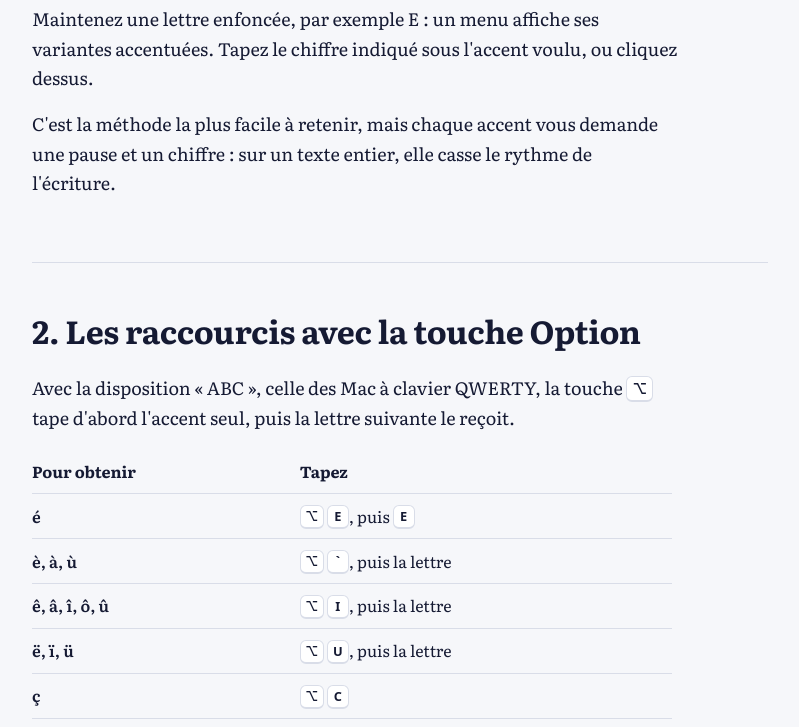
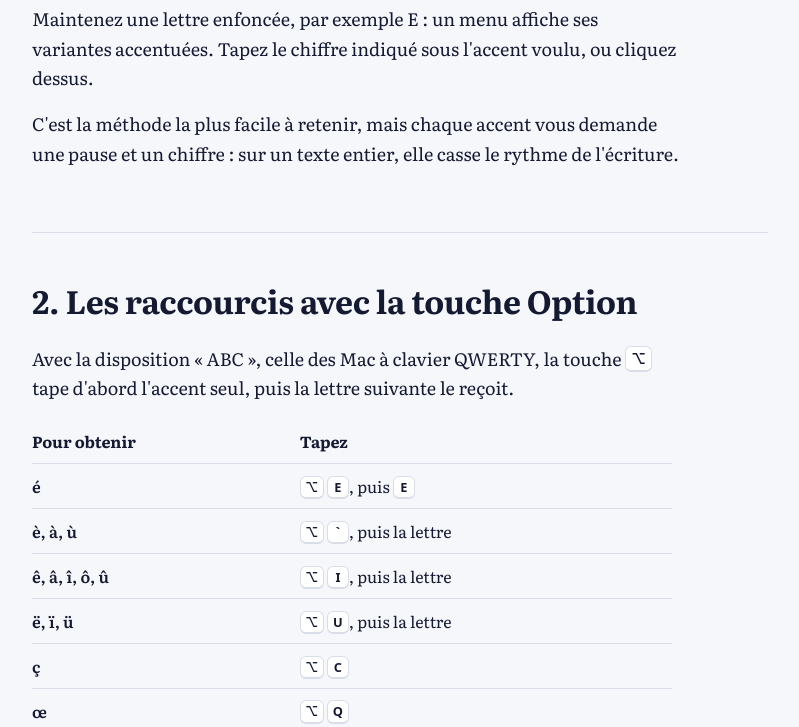
Before and after one commit to antoineant/sans-accent, a plain HTML site: page site/accents-clavier-qwerty-mac/index.html in a window 1280 px wide. Shown: the part 658-1385 px from the top of the page, without its empty margins (240-1039 px from the left). Drawn offline with Linux system fonts and the light colour scheme.

Commit message:
Self-host the Literata font and notify search engines via IndexNow
Serve Literata from the site instead of Google Fonts, so visitors' browsers
make no request to Google, and ping IndexNow with the sitemap's URLs after
each deploy.

```diff
--- a/site/accents-clavier-qwerty-mac/index.html
+++ b/site/accents-clavier-qwerty-mac/index.html
@@ -76,7 +76,7 @@
       "inLanguage": "fr",
       "url": "https://sans-accent.com/accents-clavier-qwerty-mac/",
       "image": "https://sans-accent.com/assets/og-fr.png",
-      "dateModified": "2026-09-28",
+      "dateModified": "2026-09-29",
       "author": {
         "@type": "Person",
         "name": "Antoine Barthès"
@@ -91,9 +91,8 @@
   ]
 }
   </script>
-  <link rel="preconnect" href="https://fonts.googleapis.com">
-  <link rel="preconnect" href="https://fonts.gstatic.com" crossorigin>
-  <link rel="stylesheet" href="https://fonts.googleapis.com/css2?family=Literata:ital,opsz,wght@0,7..72,400..800;1,7..72,500&display=swap">
+  <link rel="preload" href="../assets/fonts/literata-normal-latin.woff2" as="font" type="font/woff2" crossorigin>
+  <link rel="stylesheet" href="../assets/fonts.css">
   <link rel="stylesheet" href="../assets/style.css">
 </head>
 <body>
--- /dev/null
+++ b/site/assets/fonts.css
@@ -0,0 +1,33 @@
+/* Literata (SIL Open Font License, see assets/fonts/OFL.txt), served from this site: no request to Google. */
+@font-face {
+  font-family: 'Literata';
+  font-style: italic;
+  font-weight: 500;
+  font-display: swap;
+  src: url(fonts/literata-italic-latin-ext.woff2) format('woff2');
+  unicode-range: U+0100-02BA, U+02BD-02C5, U+02C7-02CC, U+02CE-02D7, U+02DD-02FF, U+0304, U+0308, U+0329, U+1D00-1DBF, U+1E00-1E9F, U+1EF2-1EFF, U+2020, U+20A0-20AB, U+20AD-20C0, U+2113, U+2C60-2C7F, U+A720-A7FF;
+}
+@font-face {
+  font-family: 'Literata';
+  font-style: italic;
+  font-weight: 500;
+  font-display: swap;
+  src: url(fonts/literata-italic-latin.woff2) format('woff2');
+  unicode-range: U+0000-00FF, U+0131, U+0152-0153, U+02BB-02BC, U+02C6, U+02DA, U+02DC, U+0304, U+0308, U+0329, U+2000-206F, U+20AC, U+2122, U+2191, U+2193, U+2212, U+2215, U+FEFF, U+FFFD;
+}
+@font-face {
+  font-family: 'Literata';
+  font-style: normal;
+  font-weight: 400 800;
+  font-display: swap;
+  src: url(fonts/literata-normal-latin-ext.woff2) format('woff2');
+  unicode-range: U+0100-02BA, U+02BD-02C5, U+02C7-02CC, U+02CE-02D7, U+02DD-02FF, U+0304, U+0308, U+0329, U+1D00-1DBF, U+1E00-1E9F, U+1EF2-1EFF, U+2020, U+20A0-20AB, U+20AD-20C0, U+2113, U+2C60-2C7F, U+A720-A7FF;
+}
+@font-face {
+  font-family: 'Literata';
+  font-style: normal;
+  font-weight: 400 800;
+  font-display: swap;
+  src: url(fonts/literata-normal-latin.woff2) format('woff2');
+  unicode-range: U+0000-00FF, U+0131, U+0152-0153, U+02BB-02BC, U+02C6, U+02DA, U+02DC, U+0304, U+0308, U+0329, U+2000-206F, U+20AC, U+2122, U+2191, U+2193, U+2212, U+2215, U+FEFF, U+FFFD;
+}
```
Also changed, not shown: site/en/french-accents-qwerty-mac/index.html (+3 -4 lines), site/en/index.html (+2 -3 lines), site/index.html (+2 -3 lines), site/sitemap.xml (+4 -4 lines), site/assets/fonts/OFL.txt (added), site/assets/fonts/literata-italic-latin-ext.woff2 (added), site/assets/fonts/literata-italic-latin.woff2 (added), site/assets/fonts/literata-normal-latin-ext.woff2 (added), site/assets/fonts/literata-normal-latin.woff2 (added), site/e772a0e6b5c51d057d3778612bb811f6.txt (added), 2 other files.
